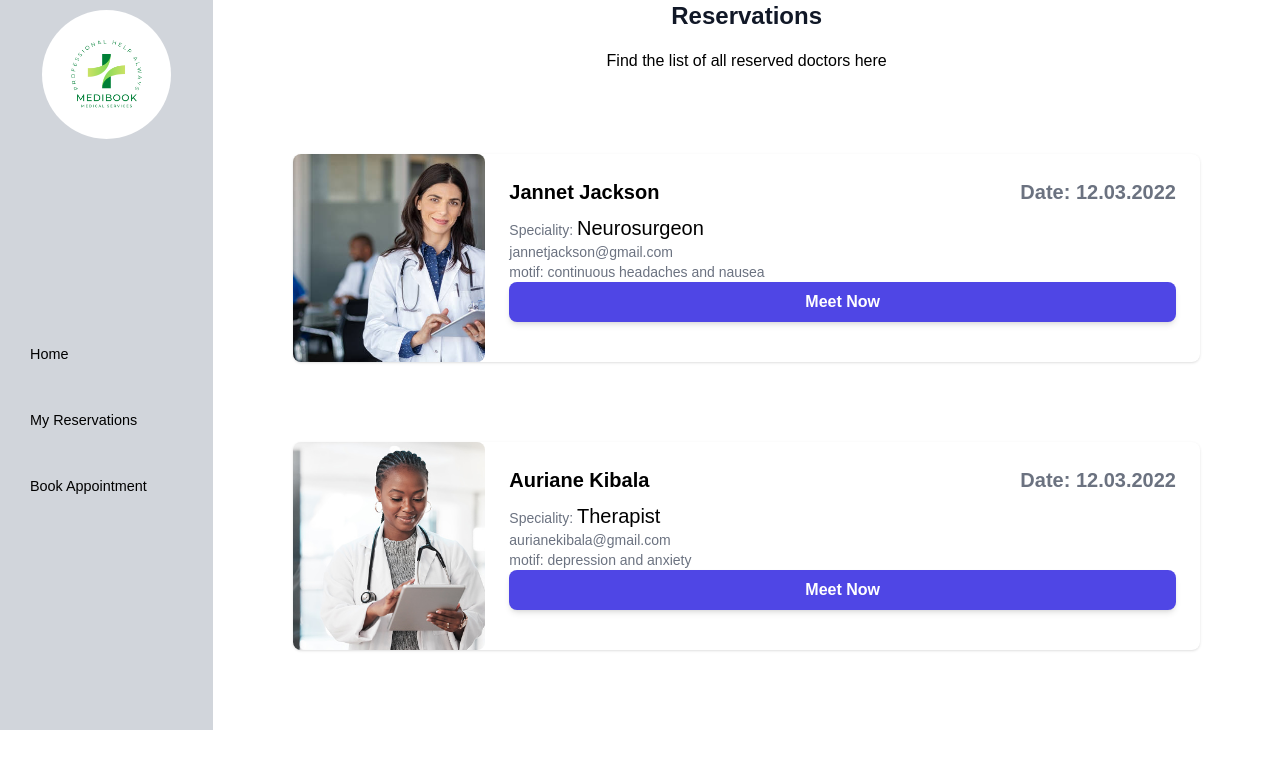
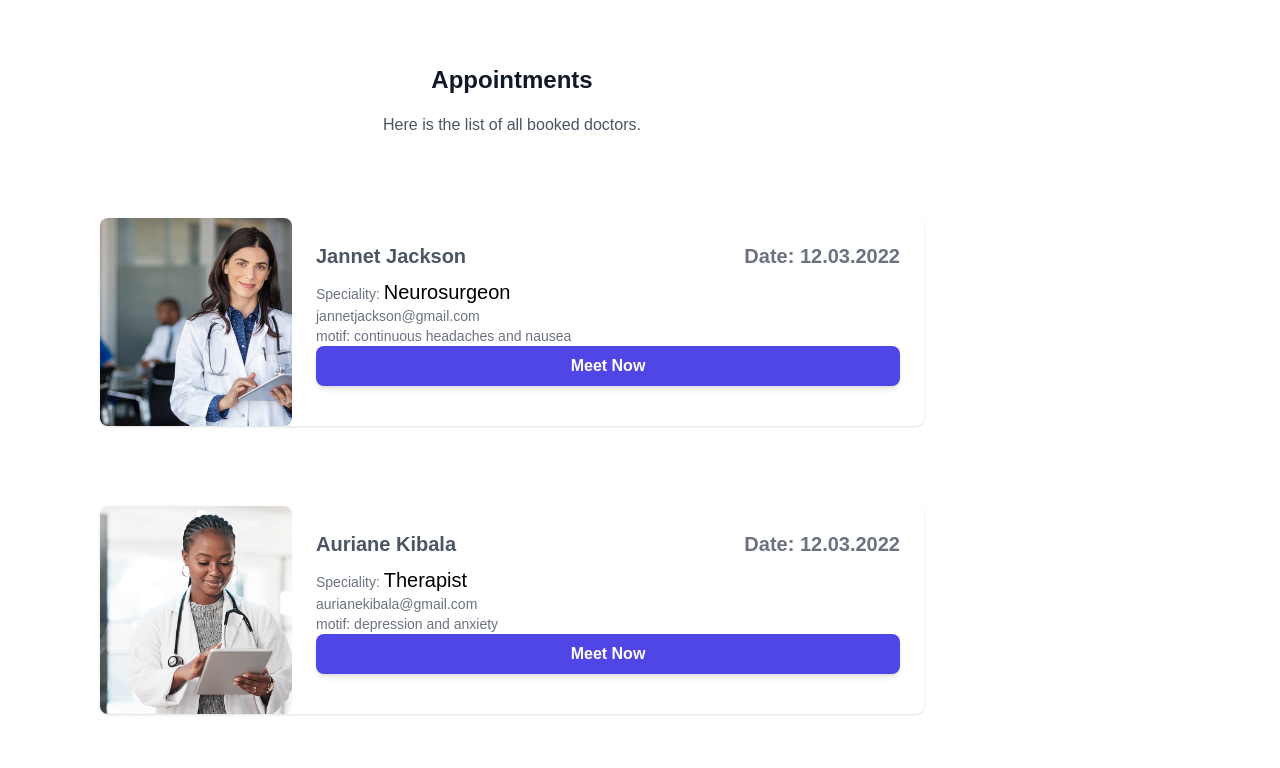
Before and after one commit to deyemiobaa/medibook-ui, a React (Create React App) app: page /my-reservations in a window 1280 px wide. Shown: the top 768 px of the page. Built offline with nearby package versions, Linux system fonts and the light colour scheme.

Commit message:
make nav reusable

```diff
--- a/src/components/MyReservations/MyReservations.js
+++ b/src/components/MyReservations/MyReservations.js
@@ -1,24 +1,21 @@
 import React from 'react';
-import Navigation from '../Navigation/Navigation';
 import doctorImg from '../../assests/doctor1.jpg';
 import doctorImg2 from '../../assests/doctor2.jpg';
 
 export default function MyReservations() {
   return (
-    <div className="sm:flex">
-      <Navigation />
-      <div className="w-full w-[80%] reservations-container ">
-        <div className="flex flex-col text-center w-full mt-40 sm:mt-0">
-          <h1 className="text-2xl title-font mb-4 text-gray-900 font-black">
-            Reservations
+    <section className="px-5 py-24 text-gray-600 sm:py-16 sm:w-4/5">
+      <div className="flex flex-col w-full mb-10 text-center">
+        <h1 className="mb-4 text-2xl font-black text-gray-900 title-font">
+          Appointments
         </h1>
-          <p className="lg:w-2/3 mx-auto leading-relaxed text-base">
-            Find the list of all reserved doctors here
+        <p className="mx-auto text-base leading-relaxed lg:w-2/3">
+          Here is the list of all booked doctors.
         </p>
       </div>
       <div className="flex m-[2%] sm:m-20 bg-white dark:bg-gray-800 rounded-lg shadow">
-          <div className="flex-none w-24 md:w-48 relative">
-            <img src={doctorImg} alt="doctor" className=" rounded-lg  w-full h-full object-cover" />
+        <div className="relative flex-none w-24 md:w-48">
+          <img src={doctorImg} alt="doctor" className="object-cover w-full h-full rounded-lg " />
         </div>
         <div className="flex-auto p-6">
           <div className="flex flex-wrap">
@@ -28,7 +25,7 @@ export default function MyReservations() {
             <div className="text-xl font-semibold text-gray-500 dark:text-gray-300">
               Date: 12.03.2022
             </div>
-              <div className="w-full flex-none text-sm font-medium text-gray-500 dark:text-gray-300 mt-2">
+            <div className="flex-none w-full mt-2 text-sm font-medium text-gray-500 dark:text-gray-300">
               Speciality:
               {' '}
               <span className="text-xl text-black"> Neurosurgeon</span>
@@ -41,7 +38,7 @@ export default function MyReservations() {
             motif: continuous headaches and nausea
           </p>
           <div className="flex mb-4 text-sm font-medium">
-              <button type="button" className="py-2 px-4  bg-indigo-600 hover:bg-indigo-700 focus:ring-indigo-500 focus:ring-offset-indigo-200 text-white w-full transition ease-in duration-200 text-center text-base font-semibold shadow-md focus:outline-none focus:ring-2 focus:ring-offset-2  rounded-lg ">
+            <button type="button" className="w-full px-4 py-2 text-base font-semibold text-center text-white transition duration-200 ease-in bg-indigo-600 rounded-lg shadow-md hover:bg-indigo-700 focus:ring-indigo-500 focus:ring-offset-indigo-200 focus:outline-none focus:ring-2 focus:ring-offset-2 ">
               Meet Now
             </button>
           </div>
@@ -49,8 +46,8 @@ export default function MyReservations() {
       </div>
 
       <div className="flex  m-[2%] sm:m-20 bg-white dark:bg-gray-800 rounded-lg shadow">
-          <div className="flex-none w-24 md:w-48  relative">
-            <img src={doctorImg2} alt="doctor" className="absolute rounded-lg inset-0 w-full h-full object-cover" />
+        <div className="relative flex-none w-24 md:w-48">
+          <img src={doctorImg2} alt="doctor" className="absolute inset-0 object-cover w-full h-full rounded-lg" />
         </div>
         <div className="flex-auto p-6">
           <div className="flex flex-wrap">
@@ -60,7 +57,7 @@ export default function MyReservations() {
             <div className="text-xl font-semibold text-gray-500 dark:text-gray-300">
               Date: 12.03.2022
             </div>
-              <div className="w-full flex-none text-sm font-medium text-gray-500 dark:text-gray-300 mt-2">
+            <div className="flex-none w-full mt-2 text-sm font-medium text-gray-500 dark:text-gray-300">
               Speciality:
               {' '}
               <span className="text-xl text-black">Therapist</span>
@@ -73,14 +70,12 @@ export default function MyReservations() {
             motif: depression and anxiety
           </p>
           <div className="flex mb-4 text-sm font-medium">
-              <button type="button" className="py-2 px-4  bg-indigo-600 hover:bg-indigo-700 focus:ring-indigo-500 focus:ring-offset-indigo-200 text-white w-full transition ease-in duration-200 text-center text-base font-semibold shadow-md focus:outline-none focus:ring-2 focus:ring-offset-2  rounded-lg ">
+            <button type="button" className="w-full px-4 py-2 text-base font-semibold text-center text-white transition duration-200 ease-in bg-indigo-600 rounded-lg shadow-md hover:bg-indigo-700 focus:ring-indigo-500 focus:ring-offset-indigo-200 focus:outline-none focus:ring-2 focus:ring-offset-2 ">
               Meet Now
             </button>
           </div>
         </div>
       </div>
-
-      </div>
-    </div>
+    </section>
   );
 }
--- a/src/components/Navigation/Navigation.js
+++ b/src/components/Navigation/Navigation.js
@@ -1,30 +1,38 @@
 import React, { useState } from 'react';
 import { NavLink } from 'react-router-dom';
+import PropTypes from 'prop-types';
 import logo from '../../assests/logo.png';
 
-export default function Navigation() {
+export default function Navigation({ urls }) {
   const [open, setOpen] = useState(false);
 
   return (
-    <div className="navigation mb-30 sm:w-[20%]  bg-gray-300 flex flex-col sm:max-h-full ">
+    <div className="navigation sm:w-[20%] bg-white flex justify-between items-center sm:flex-col sm:border-r sm:border-r-gray-400 border-b border-b-gray-400 fixed top-0 left-0 sm:bottom-0 px-3 sm:justify-start">
       <div className="logo w-[20%] sm:w-[70%] p-[10px] sm:self-center">
-        <img src={logo} className="logo rounded-full" alt="logo" />
+        <img src={logo} className="rounded-full logo" alt="logo" />
       </div>
-      <button type="button" onClick={() => setOpen(!open)} className="text-3xl absolute right-8 top-6 cursor-pointer sm:hidden">
+      <button type="button" onClick={() => setOpen(!open)} className="text-3xl cursor-pointer sm:hidden">
         <ion-icon name={open ? 'close-outline' : 'menu-outline'} />
       </button>
-      <div className={`open ${open ? 'visible' : 'hidden'}`}>
-        <div className="navLinks flex flex-col mt-44 pl-[15px]">
-          <NavLink to="/" activeClassName="nav-active" className="link-el hover:bg-[#97C02C] text-xl hover:text-[#fff] ease-in duration-300 sm:text-[90%] font-medium mb-2 p-[15px]">Home</NavLink>
-          <NavLink to="/my-reservations" activeClassName="nav-active" className="link-el hover:bg-[#97C02C] text-xl hover:text-[#fff] ease-in duration-300 sm:text-[90%] font-medium mb-2 p-[15px] whitespace-nowrap">My Reservations</NavLink>
-          <NavLink to="/book-appointment" activeClassName="nav-active" className="link-el hover:bg-[#97C02C] text-xl hover:text-[#fff] ease-in duration-300 sm:text-[90%] font-medium mb-2 p-[15px] whitespace-nowrap">Book Appointment</NavLink>
+      <div className={`open ${open ? 'fixed mt-56 z-20 left-0 right-0' : 'hidden'}`}>
+        <div className="flex flex-col pl-3 bg-white navLinks first:border-t last:border-b">
+          {urls.map(({ path, name }) => (
+            <NavLink to={path} className="py-2 text-xl ease-in duration-300 sm:text-[90%] font-medium mb-2" key={name} style={{ background: 'white', color: 'black' }}>{name}</NavLink>
+          ))}
         </div>
       </div>
       <div className="navLinks hidden sm:flex sm:flex-col mt-44 pl-[15px]">
-        <NavLink to="/" activeClassName="nav-active" className="link-el hover:bg-[#97C02C] text-xl hover:text-[#fff] ease-in duration-300 sm:text-[90%] font-medium mb-2 p-[15px]">Home</NavLink>
-        <NavLink to="/my-reservations" activeClassName="nav-active" className="link-el hover:bg-[#97C02C] text-xl hover:text-[#fff] ease-in duration-300 sm:text-[90%] font-medium mb-2 p-[15px] whitespace-nowrap">My Reservations</NavLink>
-        <NavLink to="/book-appointment" activeClassName="nav-active" className="link-el hover:bg-[#97C02C] text-xl hover:text-[#fff] ease-in duration-300 sm:text-[90%] font-medium mb-2 p-[15px] whitespace-nowrap">Book Appointment</NavLink>
+        {urls.map(({ path, name }) => (
+          <NavLink to={path} className="link-el hover:bg-[#97C02C] text-xl hover:text-[#fff] ease-in duration-300 sm:text-[90%] font-medium mb-2 p-[15px]" key={name}>{name}</NavLink>
+        ))}
       </div>
     </div>
   );
 }
+
+Navigation.propTypes = {
+  urls: PropTypes.arrayOf(PropTypes.shape({
+    path: PropTypes.string.isRequired,
+    name: PropTypes.string.isRequired,
+  })).isRequired,
+};
```
Lines whose indentation alone changed are shown as unchanged.
